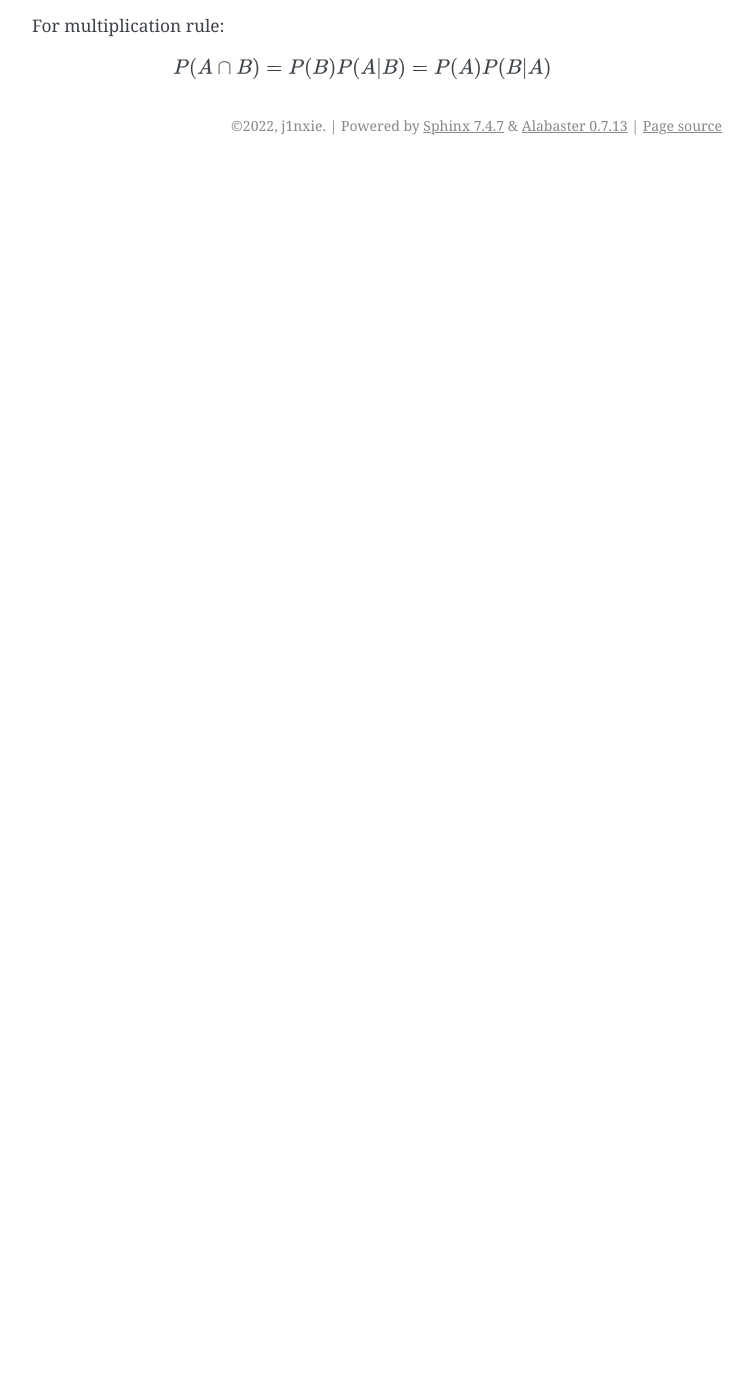
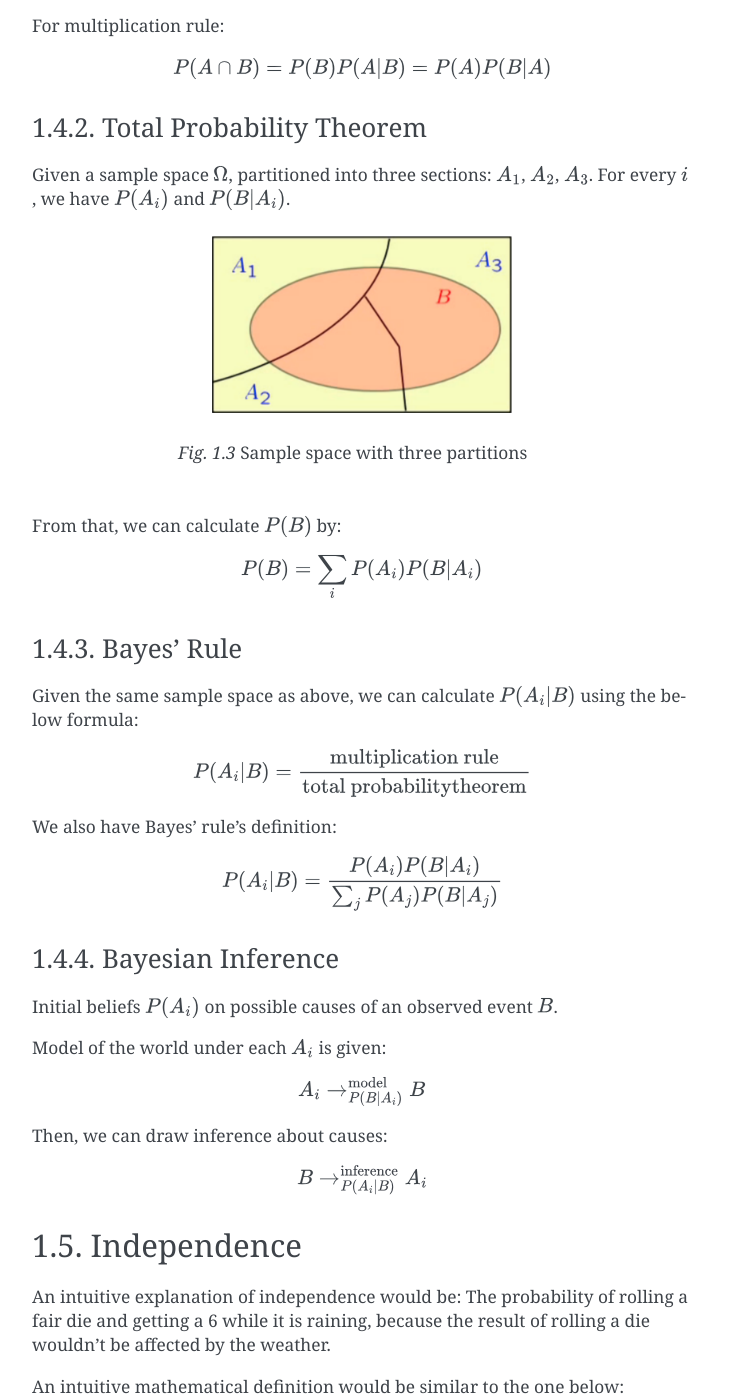
Before and after one commit to j1nxie/usth, a Sphinx documentation site: the page built from source/ps/basic-probability.rst, in a window 1280 px wide and 1400 px high, scrolled down 4214 px. Shown: the whole window, without its empty margins (388-1141 px from the left). Built offline with Sphinx 7.4.7, drawn with Linux system fonts in a browser that asks for light colours; before the commit the page ends 4379 px from its top, so only the background shows below that; some of the changed text lies outside the part shown.

Commit message:
[post] basic probability

```diff
--- a/source/ps/basic-probability.rst
+++ b/source/ps/basic-probability.rst
@@ -215,3 +215,169 @@ For multiplication rule:
 .. math::
 
    P(A \cap B) = P(B)P(A|B) = P(A)P(B|A)
+
+.. _total probability theorem:
+
+Total Probability Theorem
+~~~~~~~~~~~~~~~~~~~~~~~~~
+
+Given a sample space :math:`\Omega`, partitioned into three sections:
+:math:`A_1`, :math:`A_2`, :math:`A_3`. For every :math:`i`, we have
+:math:`P(A_i)` and :math:`P(B|A_i)`.
+
+.. figure:: ../_static/total-prob-theorem.png
+   :width: 300
+   :align: center
+
+   Sample space with three partitions
+
+From that, we can calculate :math:`P(B)` by:
+
+.. math::
+
+   P(B) = \sum_i P(A_i)P(B|A_i)
+
+.. _bayes rule:
+
+Bayes' Rule
+~~~~~~~~~~~
+
+Given the same sample space as above, we can calculate :math:`P(A_i|B)` using
+the below formula:
+
+.. math::
+
+   P(A_i|B) = \frac{\text{multiplication rule}}{\text{total probability
+   theorem}}
+
+We also have Bayes' rule's definition:
+
+.. math::
+
+   P(A_i|B) = \frac{P(A_i)P(B|A_i)}{\sum_j P(A_j)P(B|A_j)}
+
+.. _bayesian inference:
+
+Bayesian Inference
+~~~~~~~~~~~~~~~~~~
+
+Initial beliefs :math:`P(A_i)` on possible causes of an observed event
+:math:`B`.
+
+Model of the world under each :math:`A_i` is given:
+
+.. math::
+
+   A_i \rightarrow^{\text{model}}_{P(B|A_i)} B
+
+Then, we can draw inference about causes:
+
+.. math::
+
+   B \rightarrow^{\text{inference}}_{P(A_i|B)} A_i
+
+.. _independence:
+
+Independence
+------------
+
+An intuitive explanation of independence would be: The probability of rolling a
+fair die and getting a 6 while it is raining, because the result of rolling a
+die wouldn't be affected by the weather.
+
+An intuitive mathematical definition would be similar to the one below:
+
+.. math::
+
+   P(B|A) = P(B)
+
+The formal definition of independence is:
+
+.. math::
+
+   P(A \cup B) = P(A)P(B)
+
+.. _conditional independence:
+
+Conditional Independence
+~~~~~~~~~~~~~~~~~~~~~~~~
+
+Given a sample space :math:`\Omega`, with two events :math:`A`, :math:`B`,
+knowing that event :math:`C` happens.
+
+.. figure:: ../_static/conditional-independence.png
+   :width: 300
+   :align: center
+
+   Sample space for conditional independence
+
+We have the definition for conditional independence, given :math:`C`:
+
+.. math::
+
+   P(A \cup B | C) = P(A|C)P(B|C)
+
+.. _counting:
+
+Counting
+--------
+
+.. _counting principle:
+
+Counting Principle
+~~~~~~~~~~~~~~~~~~
+
+Consider a sequence of :math:`r` stages, each stage having a number of options
+:math:`n_i`. Then, the number of possible choices is:
+
+.. math::
+
+   n_1n_2 \ldots n_r
+
+.. _permutations and subsets:
+
+Permutations and Subsets
+########################
+
+Permutations are the number of ways you can order :math:`n` elements.
+
+.. math::
+
+   n!
+
+Subsets are smaller sets that are part of the original set. For example, the
+number of subsets of :math:`\{1, 2, \ldots , n\}` would be :math:`2^n`.
+
+.. _discrete uniform law:
+
+Discrete Uniform Law
+~~~~~~~~~~~~~~~~~~~~
+
+Given a sample space :math:`\Omega` consisting of :math:`n` equally likely
+elements, and an event :math:`A` consisting of :math:`k` elements.
+
+.. figure:: ../_static/discrete-uniform-law.png
+   :width: 300
+   :align: center
+
+   Sample space for discrete uniform law
+
+Then, we have the probability of event :math:`A` as:
+
+.. math::
+
+   P(A) = \frac{\text{number of elements of} \ A}{\text{number of elements of} \
+   B} = \frac{k}{n}
+
+.. _combinations:
+
+Combinations
+~~~~~~~~~~~~
+
+Given a set of :math:`n` elements, if we want to construct a subset with exactly
+:math:`k` elements, we can calculate the number of ways using the below formula:
+
+.. math::
+
+   C^n_k = \begin{pmatrix} k \\ n \end{pmatrix} = \frac{n(n-1) \ldots
+   (n-k+1)}{k(k-1) \ldots 1} = \frac{n!}{k!(n-k)!}
```
Also changed, not shown: source/_static/conditional-independence.png (added), source/_static/discrete-uniform-law.png (added), source/_static/total-prob-theorem.png (added).
